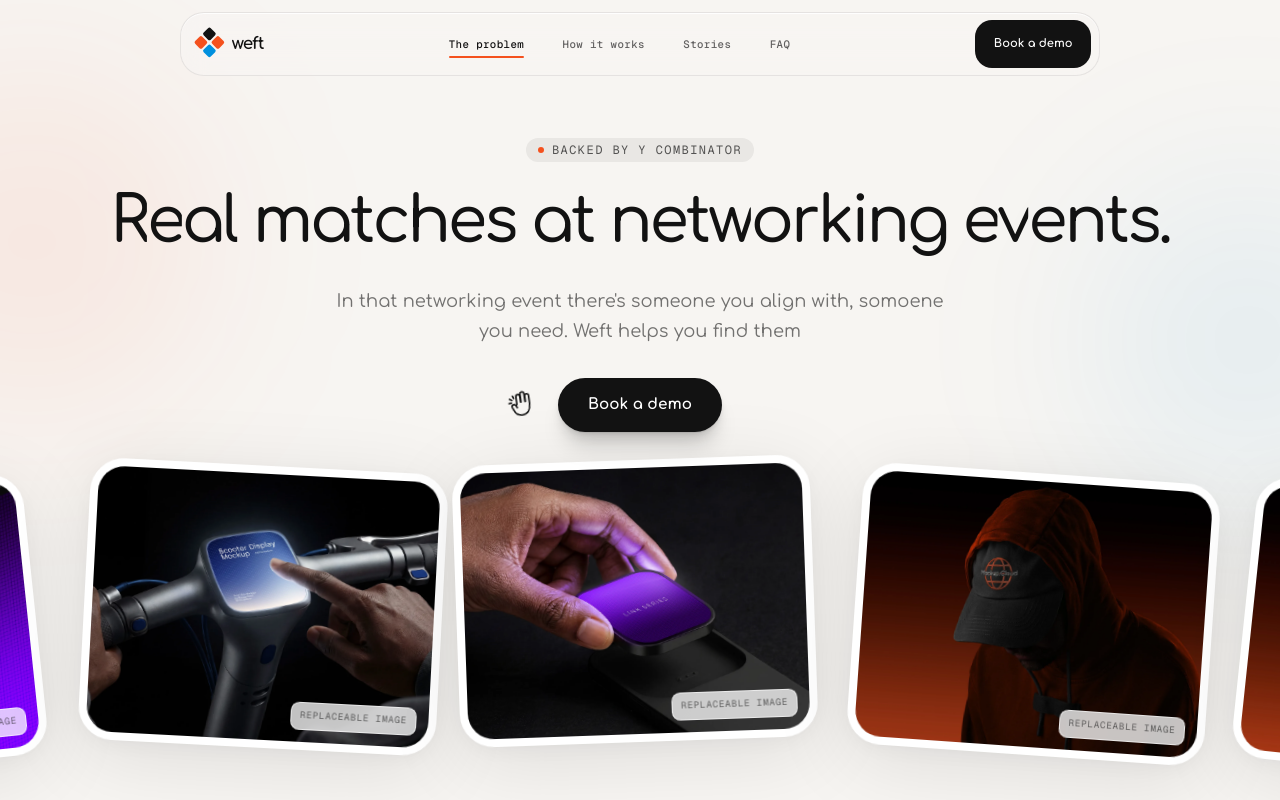
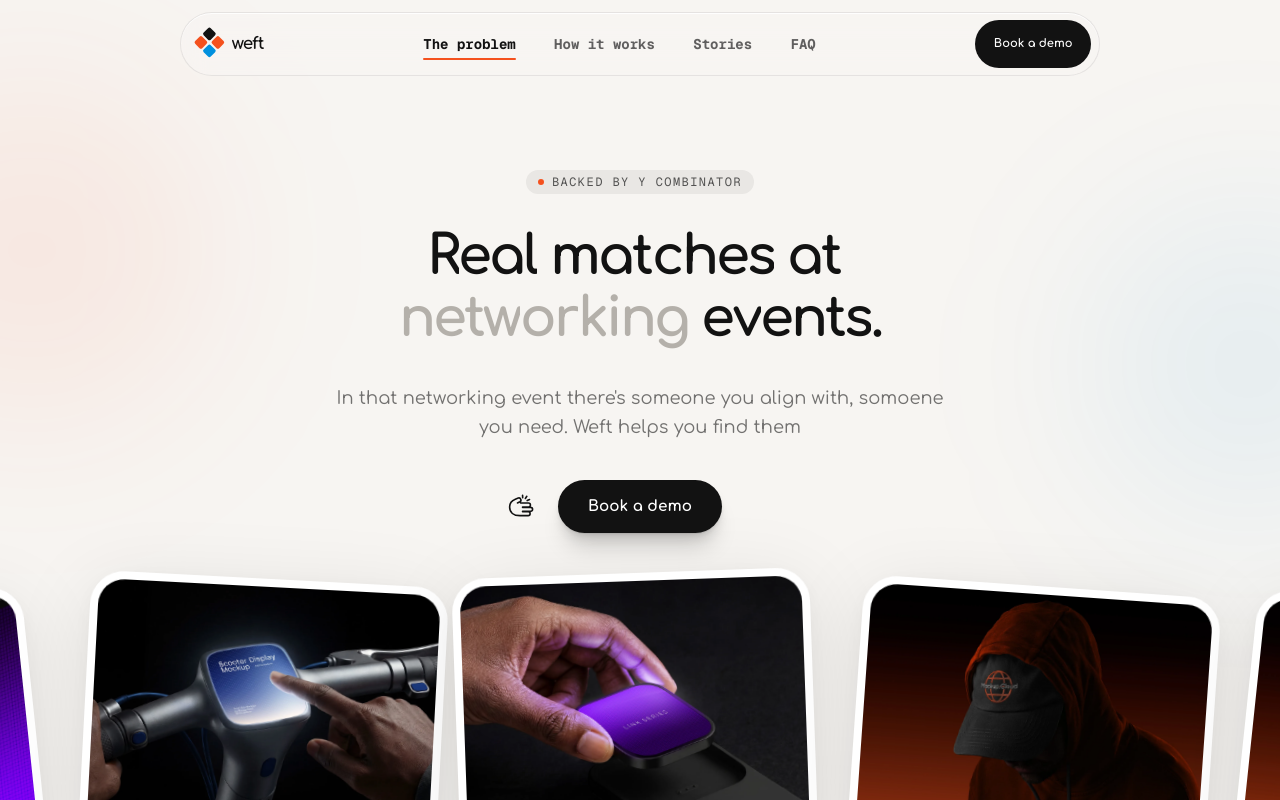
Before and after one commit to weftnow/web-frontend, a Next.js app: page / in a window 1280 px wide. Shown: the top 800 px of the page. Built offline with nearby package versions, Linux system fonts and the light colour scheme.

Commit message:
style: refine hero and nav visuals for premium polish

```diff
--- a/app/globals.css
+++ b/app/globals.css
@@ -109,10 +109,11 @@ a {
   display: grid;
   place-items: center;
   color: var(--color-ink);
-  transform: translate3d(-50%, 0, 0) rotate(-8deg);
+  transform: translate3d(-50%, 0, 0);
 }
 
 .premium-cta-hand { position: absolute; width: 1.8rem; height: 1.8rem; }
+.premium-cta-hand--point { transform: rotate(90deg); }
 .premium-cta-hand--peace { opacity: 0; filter: blur(2px); }
 
 .media-placeholder {
@@ -229,7 +230,7 @@ a {
   align-items: center;
   gap: 1.5rem;
   border: 1px solid rgb(18 18 18 / 8%);
-  border-radius: 24px;
+  border-radius: 999px;
   background: rgb(247 245 242 / 64%);
   padding: 0.42rem 0.5rem 0.42rem 1rem;
   box-shadow: inset 0 1px 0 rgb(255 255 255 / 82%);
@@ -290,9 +291,9 @@ a {
   border-radius: 0.4rem;
   color: rgb(18 18 18 / 66%);
   font-family: var(--font-mono);
-  font-size: 0.67rem;
-  font-weight: 500;
-  letter-spacing: 0.04em;
+  font-size: 14px;
+  font-weight: 600;
+  letter-spacing: normal;
 }
 
 .nav-link::after {
@@ -319,7 +320,7 @@ a {
   display: none;
   min-height: 48px;
   align-items: center;
-  border-radius: 17px;
+  border-radius: 999px;
   background: var(--color-ink);
   padding: 0 1.15rem;
   color: var(--color-paper);
@@ -379,10 +380,10 @@ a {
 .hero-premium {
   position: relative;
   z-index: 10;
-  min-height: clamp(820px, 94dvh, 1040px);
+  min-height: clamp(900px, 108dvh, 1180px);
   overflow: hidden;
   background: var(--color-bone);
-  padding: clamp(8.5rem, 14vh, 11rem) 1.5rem 0;
+  padding: clamp(10.5rem, 19vh, 14rem) 1.5rem 0;
 }
 
 .hero-ambient { position: absolute; border-radius: 999px; filter: blur(90px); pointer-events: none; }
@@ -391,20 +392,22 @@ a {
 
 .hero-copy { position: relative; z-index: 2; display: flex; width: min(1160px, 100%); margin: 0 auto; flex-direction: column; align-items: center; text-align: center; }
 .hero-title {
-  max-width: 1120px;
-  margin-top: 1.5rem;
+  max-width: 760px;
+  margin-top: 2rem;
   color: var(--color-ink);
-  font-size: clamp(3rem, 5vw, 5rem);
-  font-weight: 500;
+  font-size: clamp(2.75rem, 4.25vw, 4.5rem);
+  font-weight: 600;
   letter-spacing: -0.065em;
-  line-height: 0.98;
+  line-height: 1;
 }
-.hero-title > span + span { margin-top: 0.05em; }
-.hero-subtitle { max-width: 620px; margin-top: 1.75rem; color: rgb(18 18 18 / 58%); font-size: clamp(1rem, 1.4vw, 1.16rem); line-height: 1.65; text-wrap: pretty; }
-.hero-actions { display: flex; margin-top: 2rem; flex-wrap: wrap; align-items: center; justify-content: center; gap: 1.4rem; }
+.hero-title-word { display: inline-block; white-space: nowrap; }
+.hero-title-character { display: inline-block; will-change: clip-path, opacity, transform; }
+.hero-title-accent { color: var(--color-ash); }
+.hero-subtitle { max-width: 620px; margin-top: 2.1rem; color: rgb(18 18 18 / 58%); font-size: clamp(1rem, 1.4vw, 1.16rem); line-height: 1.65; text-wrap: pretty; }
+.hero-actions { display: flex; margin-top: 2.3rem; flex-wrap: wrap; align-items: center; justify-content: center; gap: 1.4rem; }
 .hero-secondary-link { display: inline-flex; align-items: center; gap: 0.5rem; border-bottom: 1px solid rgb(18 18 18 / 22%); padding: 0.45rem 0; color: rgb(18 18 18 / 68%); font-size: 0.88rem; font-weight: 600; transition: color 180ms ease, border-color 180ms ease; }
 .hero-secondary-link:hover { border-color: var(--color-ink); color: var(--color-ink); }
-.hero-proof { display: flex; margin-top: 2.5rem; flex-direction: column; align-items: center; gap: 0.75rem; }
+.hero-proof { display: flex; margin-top: 3rem; flex-direction: column; align-items: center; gap: 0.75rem; }
 .hero-proof-logos { display: flex; flex-wrap: wrap; align-items: center; justify-content: center; gap: clamp(1.25rem, 3vw, 2.4rem); }
 
 .hero-media-rail {
@@ -412,7 +415,7 @@ a {
   left: 50%;
   display: grid;
   width: max-content;
-  margin-top: 1.75rem;
+  margin-top: 2.5rem;
   translate: -50% 0;
   grid-template-columns: repeat(5, clamp(270px, 28vw, 420px));
   gap: clamp(1rem, 2vw, 1.8rem);
@@ -458,7 +461,7 @@ a {
     transition: opacity 160ms ease, filter 160ms ease;
   }
   .premium-cta-cluster:hover .premium-cta-hand-marker {
-    transform: translate3d(50%, 0, 0) rotate(5deg);
+    transform: translate3d(50%, 0, 0);
   }
   .premium-cta-cluster:hover .premium-cta-hand--point {
     opacity: 0;
@@ -483,7 +486,7 @@ a {
     margin-bottom: -84px;
   }
   .media-placeholder-label { display: none; }
-  .nav-premium-shell { gap: 0.75rem; border-radius: 20px; padding-left: 0.8rem; }
+  .nav-premium-shell { gap: 0.75rem; border-radius: 999px; padding-left: 0.8rem; }
   .nav-brand .font-display { font-size: 0.95rem; }
   .hero-premium { min-height: auto; padding: 7.4rem 1rem 0; }
   .hero-title { max-width: 390px; font-size: clamp(2.65rem, 13vw, 4rem); line-height: 1.02; }
```
Also changed, not shown: 1 other file (tests, documents, lock files or other folders).
